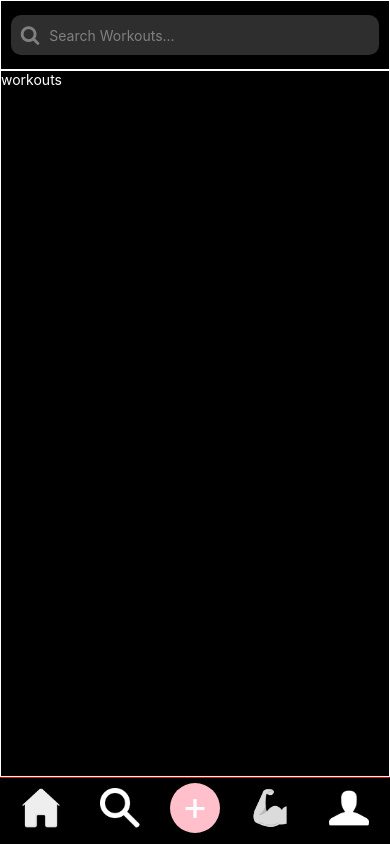
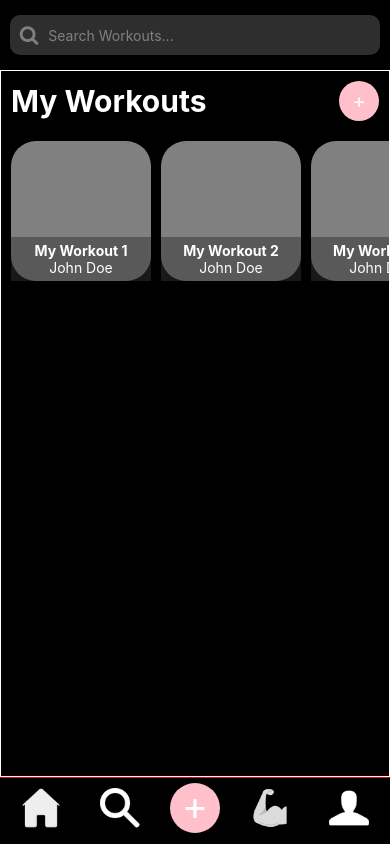
Before and after one commit to HashBukhtiar/hlthy, a React Native app: screen /Workouts in a window 390 px wide. Built offline with nearby package versions, Linux system fonts and the light colour scheme.

Commit message:
Added My Workouts section with create workout button and horizontal scrolling for user's workouts #20

```diff
--- a/screens/Workouts.js
+++ b/screens/Workouts.js
@@ -35,13 +35,52 @@ export default function Workouts() {
         );
     }
 
+    function renderMyWorkouts() {
+        return (
+            <View>
+                <View style={styles.myWorkoutsHeaderView}>
+                    <Text style={styles.workoutsHeaders}>My Workouts</Text>
+                    <TouchableOpacity style={styles.createWorkoutButton}>
+                        <Text style={{color: 'white', fontSize: 20}}>+</Text>
+                    </TouchableOpacity>
+                </View>
+                <ScrollView horizontal={true} style={styles.myWorkoutsList} contentContainerStyle={{alignItems: 'center'}}>
+                    <TouchableOpacity style={styles.myWorkoutsButton}>
+                        <View style={styles.workoutPreview}>
+                            <Text style={styles.workoutNameText}>My Workout 1</Text>
+                            <Text style={styles.workoutAuthorText}>John Doe</Text>
+                        </View>
+                    </TouchableOpacity>
+                    <TouchableOpacity style={styles.myWorkoutsButton}>
+                        <View style={styles.workoutPreview}>
+                            <Text style={styles.workoutNameText}>My Workout 2</Text>
+                            <Text style={styles.workoutAuthorText}>John Doe</Text>
+                        </View>
+                    </TouchableOpacity>
+                    <TouchableOpacity style={styles.myWorkoutsButton}>
+                        <View style={styles.workoutPreview}>
+                            <Text style={styles.workoutNameText}>My Workout 3</Text>
+                            <Text style={styles.workoutAuthorText}>John Doe</Text>
+                        </View>
+                    </TouchableOpacity>
+                    <TouchableOpacity style={styles.myWorkoutsButton}>
+                        <View style={styles.workoutPreview}>
+                            <Text style={styles.workoutNameText}>My Workout 4</Text>
+                            <Text style={styles.workoutAuthorText}>John Doe</Text>
+                        </View>
+                    </TouchableOpacity>
+                </ScrollView>
+            </View>
+        );
+    }
+
     return (
         <View style={globalStyles.container}>
             <View style={styles.searchBarView}>
                 {renderSearchBar()}
             </View>
             <ScrollView style={styles.workoutsContainer}>
-                <Text style={{color: 'white'}}>workouts</Text>
+                {renderMyWorkouts()}
             </ScrollView>
         </View>
     )
@@ -52,8 +91,6 @@ const styles = StyleSheet.create({
         height: 70,
         justifyContent: 'center',
         alignItems: 'center',
-        borderWidth: 1,
-        borderColor: 'white',
     },
     searchBarContainer: {
         flexDirection: 'row',
@@ -74,5 +111,53 @@ const styles = StyleSheet.create({
         flex: 1,
         borderWidth: 1,
         borderColor: 'white',
+    },
+    workoutsHeaders: {
+        color: 'white',
+        flexDirection: 'row',
+        justifyContent: 'space-between',
+        alignItems: 'center',
+        fontSize: 30,
+        fontWeight: 'bold',
+    },
+    myWorkoutsHeaderView: {
+        flexDirection: 'row',
+        padding: 10,
+        justifyContent: 'space-between',
+        alignItems: 'center',
+    },
+    createWorkoutButton: {
+        backgroundColor: 'pink',
+        borderRadius: 50,
+        width: 40,
+        height: 40,
+        alignItems: 'center',
+        justifyContent: 'center',
+    },
+    myWorkoutsList: {
+        flexDirection: 'row',
+        padding: 10,
+        height: 160,
+    },
+    myWorkoutsButton: {
+        width: 140,
+        height: 140,
+        borderRadius: 25,
+        backgroundColor: 'grey',
+        marginRight: 10,
+        justifyContent: 'flex-end',
+    },
+    workoutPreview: {
+        justifyContent: 'center',
+        alignItems: 'center',
+        backgroundColor: 'rgba(50, 50, 50, 0.5)',
+        padding: 5
+    },
+    workoutNameText: {
+        fontWeight: 'bold',
+        color: 'white',
+    },
+    workoutAuthorText: {
+        color: 'white',
     }
 });
```
